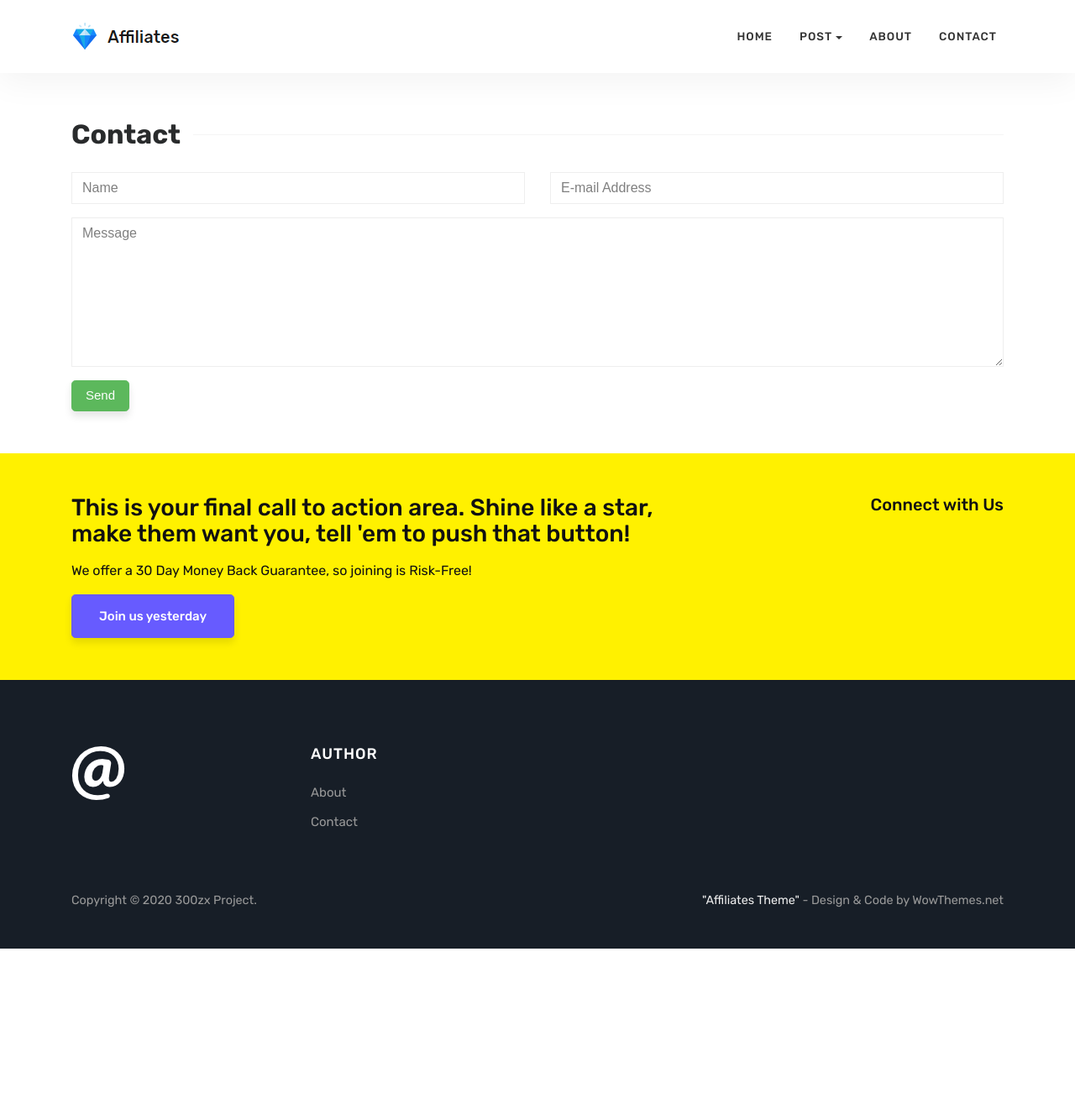
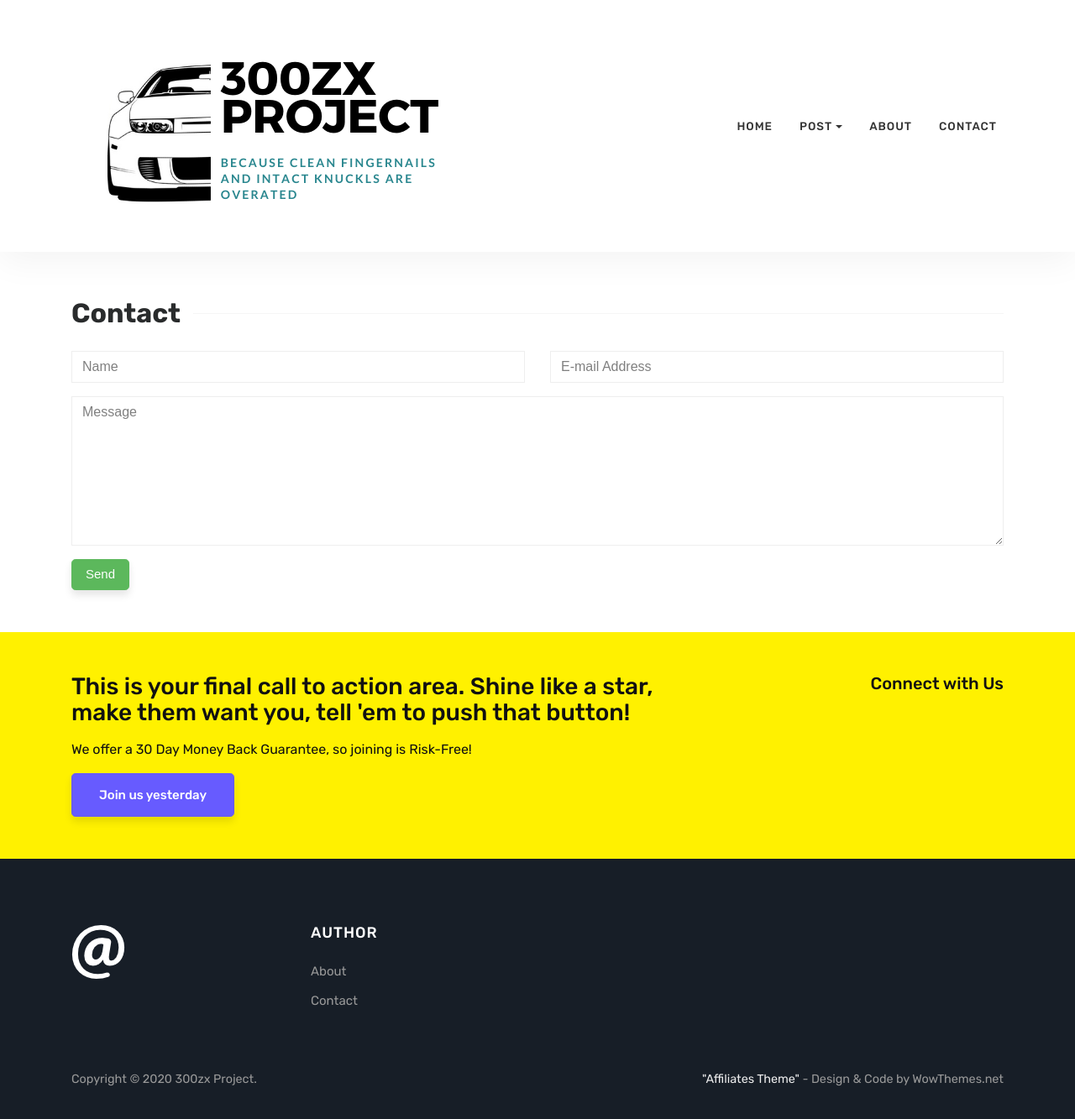
Before and after one commit to 300zxProject/300zxProject.github.io, a Jekyll site: the page built from contact.html, in a window 1280 px wide and 1343 px high. Shown: the top 1333 px of the window at 84% size. Built offline with Jekyll 4.4.1, drawn with Linux system fonts in a browser that asks for light colours.

Commit message:
Upated the Logo

```diff
--- a/_config.yml
+++ b/_config.yml
@@ -3,7 +3,7 @@ name: "300zx Project"
 title: "300zx Project"
 description: "Home for everything that's part of the 300zx Project"
 meta_description: "300zx Project Blog"
-logo: 'assets/images/logo.png'
+logo: 'assets/images/300zx_project_cropped.png'
 favicon: 'assets/images/favicon.ico'
 paginate: 12
 baseurl: '/'
```
Also changed, not shown: assets/images/300zx_project_cropped.png (added).
